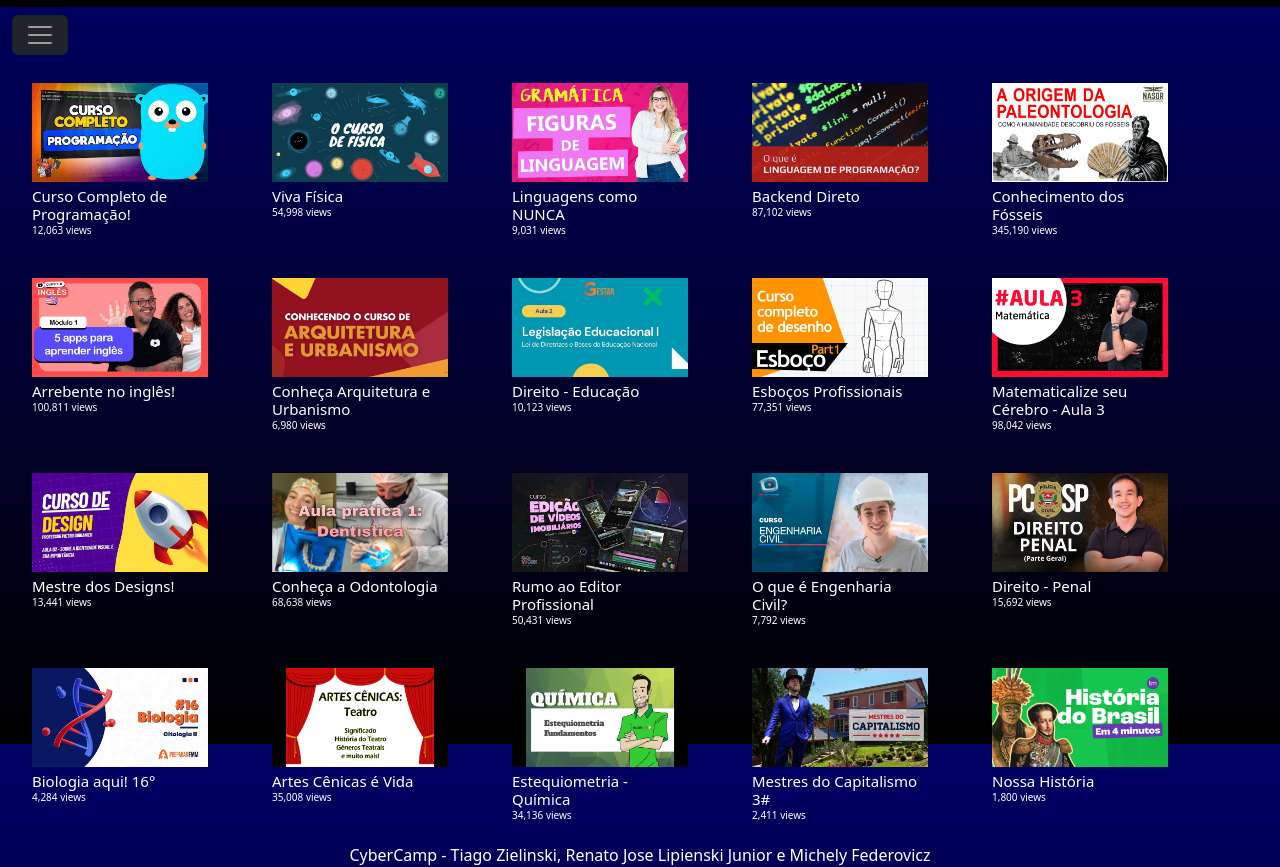
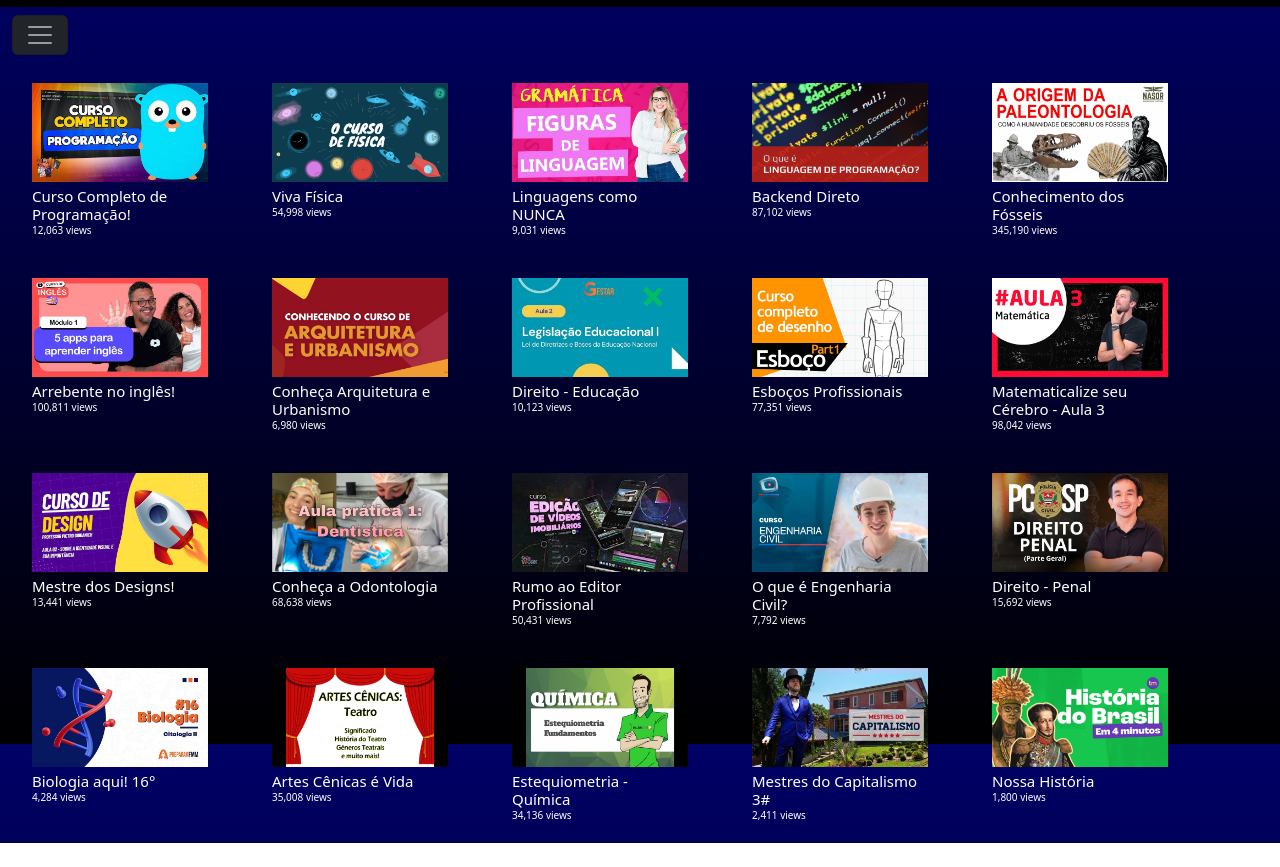
Before and after one commit to TiagoZie/cybercamp, a plain HTML site: page index.html in a window 1280 px wide. Shown: the part 56-923 px from the top of the page. After the commit the page ends 899 px from the top, so only its background shows below. Drawn offline with nearby package versions, Linux system fonts and the light colour scheme.

Commit message:
Update index.html

```diff
--- a/index.html
+++ b/index.html
@@ -270,7 +270,6 @@
         </div>
         </div>
     </section>
-    <footer id="NotaEq">CyberCamp - Tiago Zielinski, Renato Jose Lipienski Junior e Michely Federovicz</footer>
 </body>
 
 </html>
```
